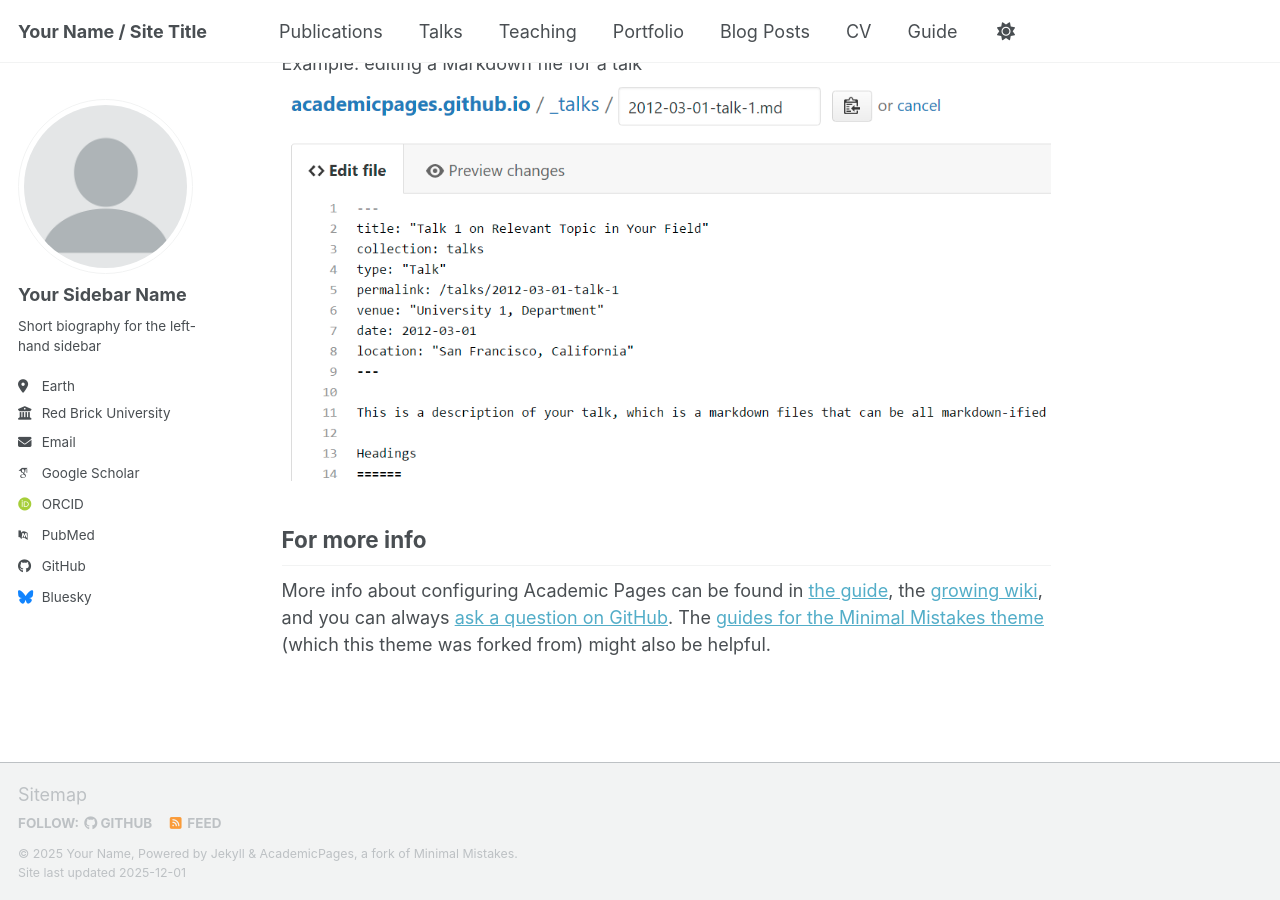
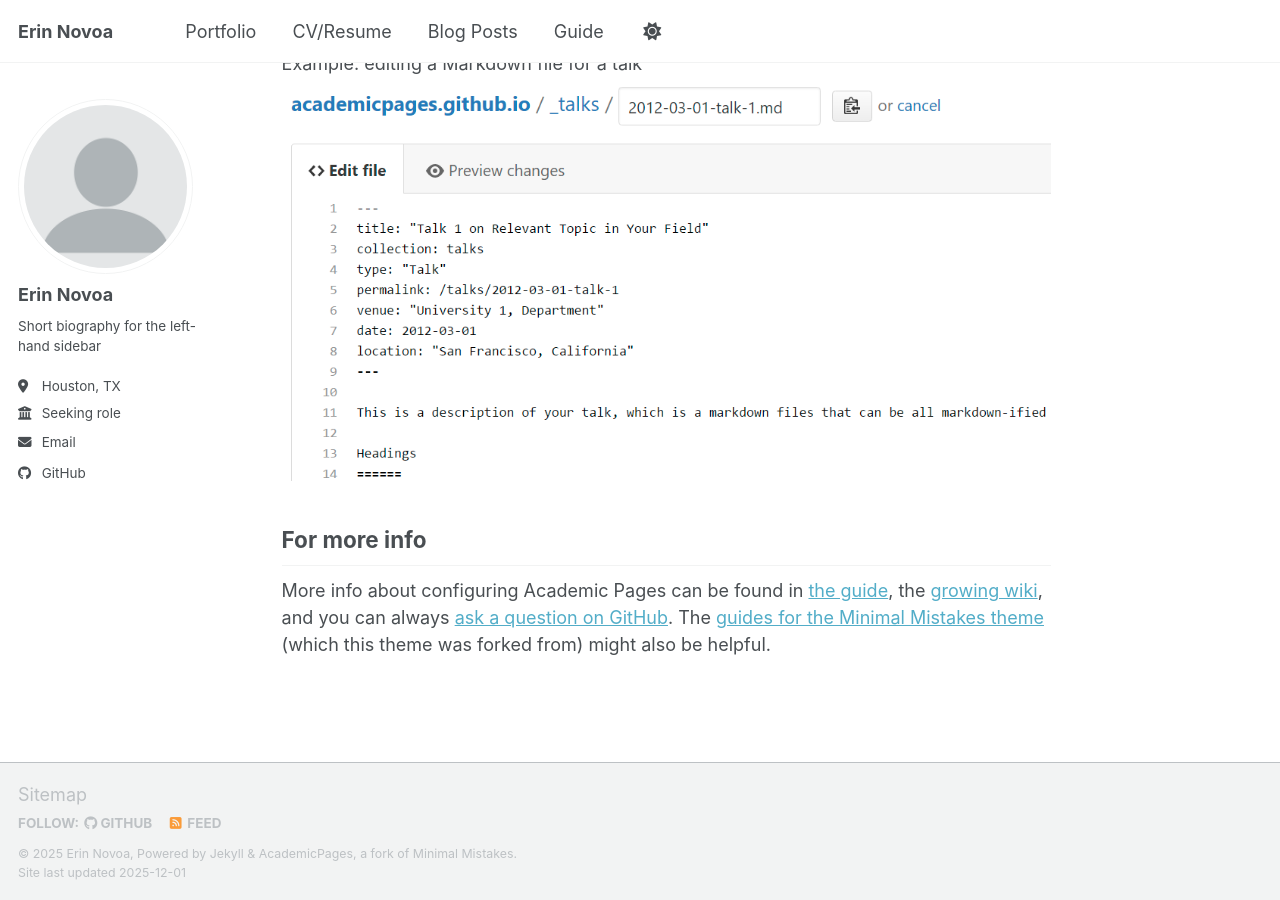
Before and after one commit to eknovoa/eknovoa.github.io, a Jekyll site: the page built from _pages/about.md, in a window 1280 px wide and 900 px high, scrolled down 2718 px. Built offline with Jekyll 4.4.1, drawn with Linux system fonts in a browser that asks for light colours; some web fonts are replaced; a script bundle is joined from its source files by our own code; library files that are not in the unit come from our copies.

Commit message:
making new edits

```diff
--- a/_config.yml
+++ b/_config.yml
@@ -9,14 +9,14 @@
 # Basic Site Settings
 locale                   : "en-US"
 site_theme               : "default" # Currently available options are "default", "air"
-title                    : "Your Name / Site Title"
+title                    : "Erin Novoa"
 title_separator          : "-"
-name                     : &name "Your Name"
-description              : &description "Your Name's academic portfolio"   # Update this with a general description of your site, this is the default if not overridden by a page
-url                      : https://academicpages.github.io # The base hostname & protocol for your site e.g. "https://[your GitHub username].github.io",
+name                     : &name "Erin Novoa"
+description              : &description "Erin Novoa's Data portfolio"   # Update this with a general description of your site, this is the default if not overridden by a page
+url                      : https://eknovoa.github.io # The base hostname & protocol for your site e.g. "https://[your GitHub username].github.io",
                                                            # or if you already have some other page hosted on Github then use "https://[your GitHub username].github.io/[Your Repo Name]"
 baseurl                  : "" # the subpath of your site, e.g. "/blog"
-repository               : "academicpages/academicpages.github.io"
+repository               : "eknovoa/eknovoa.github.io"
 
 # Site Author - The following control what appear as part of the author content on the side bar.
 #               If a field is blank the icon and link will not appear, otherwise it will be shown.
@@ -24,24 +24,24 @@ repository               : "academicpages/academicpages.github.io"
 author:
   # Biographic information
   avatar           : "profile.png"
-  name             : "Your Sidebar Name"
+  name             : "Erin Novoa"
   pronouns         : # example: "she/her"
   bio              : "Short biography for the left-hand sidebar"
-  location         : "Earth"
-  employer         : "Red Brick University"
+  location         : "Houston, TX"
+  employer         : "Seeking role"
   uri              : # URL
-  email            : "none@example.org"
+  email            : "erinnovoa@gmail.com"
 
   # Academic websites
   academia         : # URL
   arxiv            : # URL - Update with the correct link to your profile
-  googlescholar    : "https://scholar.google.com/citations?user=PS_CX0AAAAAJ"
+  googlescholar    : # URL
   inspire-hep      : # URL
   impactstory      : # URL
-  orcid            : "https://orcid.org/yourorcidurl"
+  orcid            : # URL
   semantic         : # URL
   ssrn             : # URL
-  pubmed           : "https://www.ncbi.nlm.nih.gov/pubmed/?term=john+snow"
+  pubmed           : # URL
   researchgate     : # URL
   scopus           : # URL
   zotero           : # URL
@@ -51,13 +51,13 @@ author:
   bitbucket        : # Username - Update with your username on the site
   codepen          : # Username
   dribbble         : # Username
-  github           : "academicpages"
+  github           : "eknovoa"
   kaggle           : # Username
-  stackoverflow    : # User number or user number and name (i.e., use "1" or "1/jeff-atwood")
+  # stackoverflow    : # User number or user number and name (i.e., use "1" or "1/jeff-atwood")
 
   # Social media
   artstation       : # Username
-  bluesky          : "bsky.app" # Replace this with you Bluesky username
+  bluesky          : # Replace this with you Bluesky username
   facebook         : # Username
   flickr           : # Username
   foursquare       : # Username
--- a/_data/navigation.yml
+++ b/_data/navigation.yml
@@ -8,23 +8,24 @@
 #      Markdown formatted page while the second is generated using JSON.
 
 main:
-  - title: "Publications"
-    url: /publications/
+  # - title: "Publications"
+  #   url: /publications/
 
-  - title: "Talks"
-    url: /talks/
+  # - title: "Talks"
+  #   url: /talks/
 
-  - title: "Teaching"
-    url: /teaching/
+  # - title: "Teaching"
+  #   url: /teaching/
 
   - title: "Portfolio"
     url: /portfolio/
 
+  - title: "CV/Resume"
+    url: /cv/
+
   - title: "Blog Posts"
     url: /year-archive/
 
-  - title: "CV"
-    url: /cv/
 
   # - title: "CV"
   #   url: /cv-json/
```
